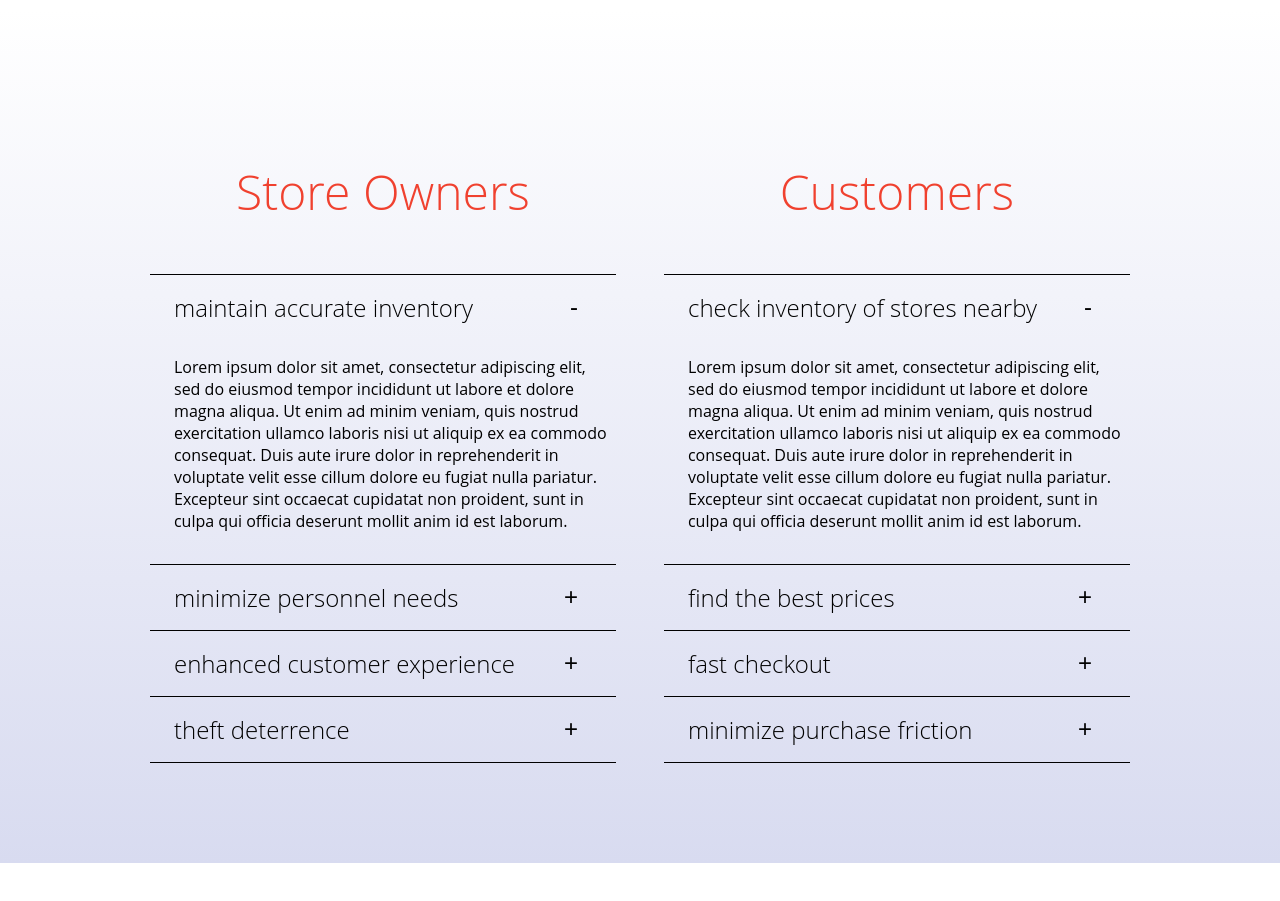
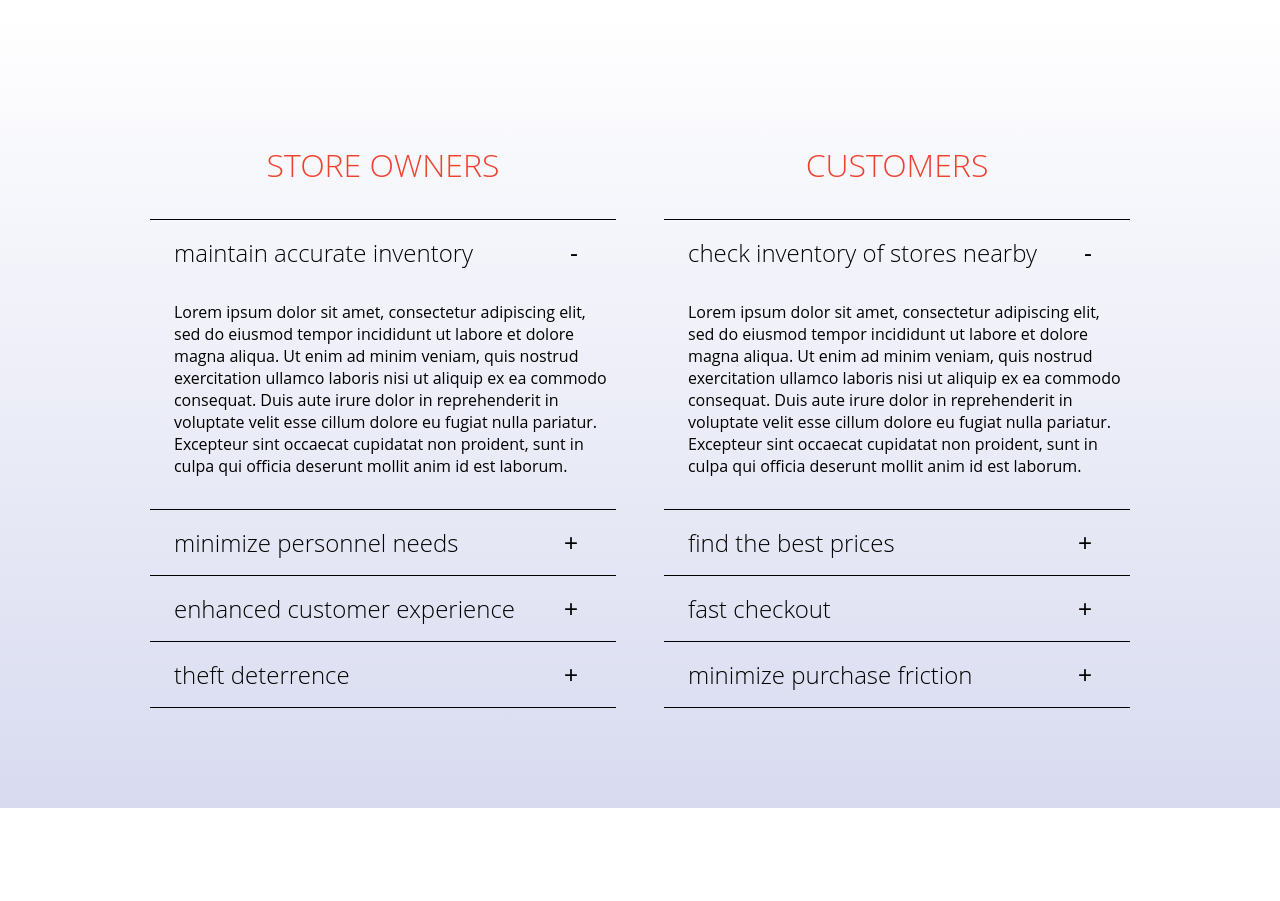
Before and after one commit to marvinsjsu/sml-website, a Next.js app: page / in a window 1280 px wide. Shown: the part 1200-2101 px from the top of the page. Built offline with nearby package versions, Linux system fonts and the light colour scheme.

Commit message:
update h2

```diff
--- a/pages/index.js
+++ b/pages/index.js
@@ -161,7 +161,7 @@ export default function Home() {
               <i className='fa-solid fa-basket-shopping' />
               <i className='fa-solid fa-angles-right' />
             </div> */}
-            <h2>Store Owners</h2>
+            <h2>STORE OWNERS</h2>
             <ExpandingCard
               title='maintain accurate inventory'
               open
@@ -217,7 +217,7 @@ export default function Home() {
             </ExpandingCard>
           </div>
           <div className={styles.right}>
-            <h2>Customers</h2>
+            <h2>CUSTOMERS</h2>
             <ExpandingCard
               title='check inventory of stores nearby'
               open
--- a/styles/Home.module.css
+++ b/styles/Home.module.css
@@ -215,7 +215,7 @@
 
 .features h2 {
   color: #F0412F;
-  font-size: 3rem;
+  font-size: 2rem;
   font-weight: 200;
   line-height: 1.75;
   text-align: center;
```
